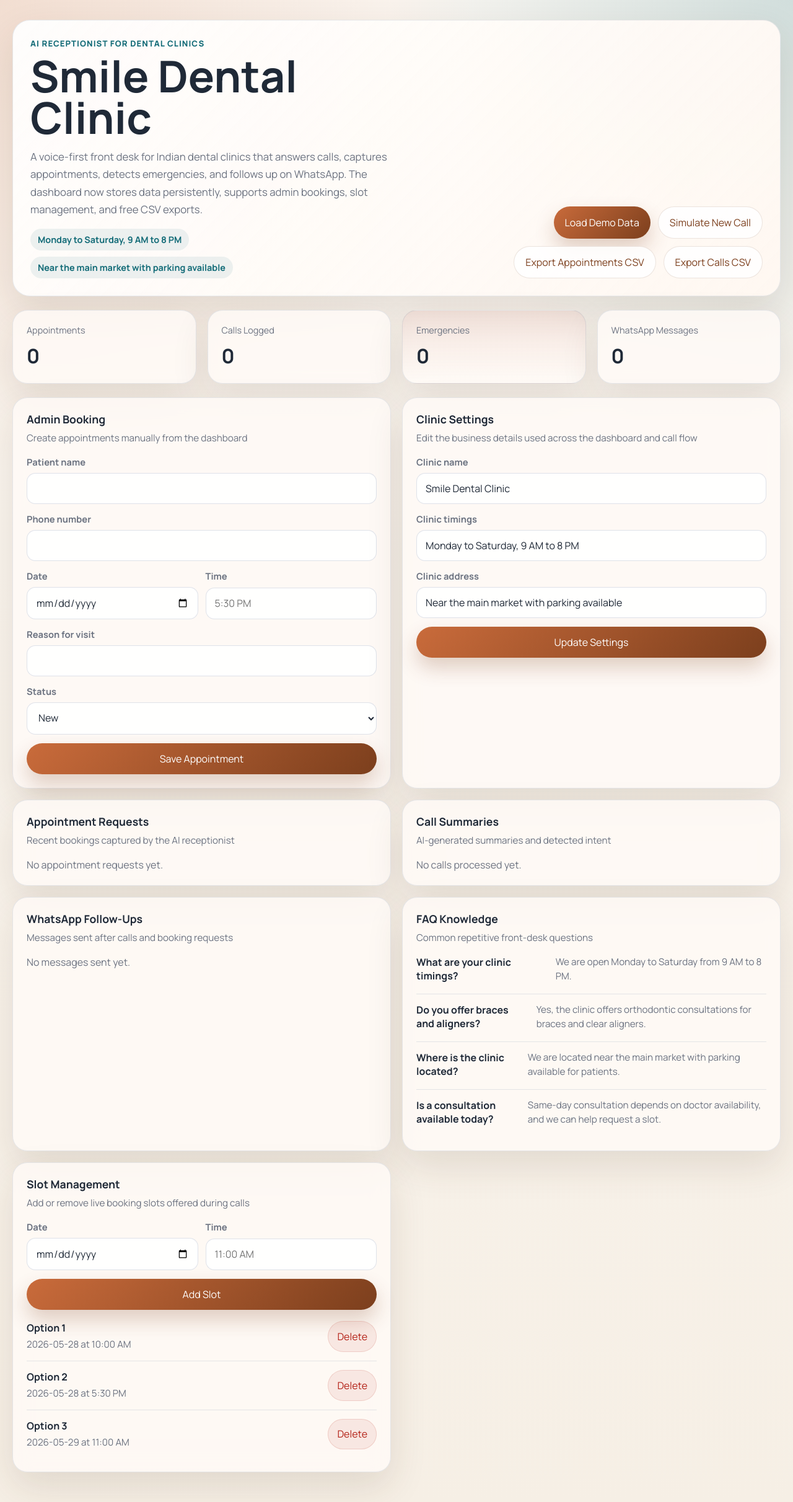
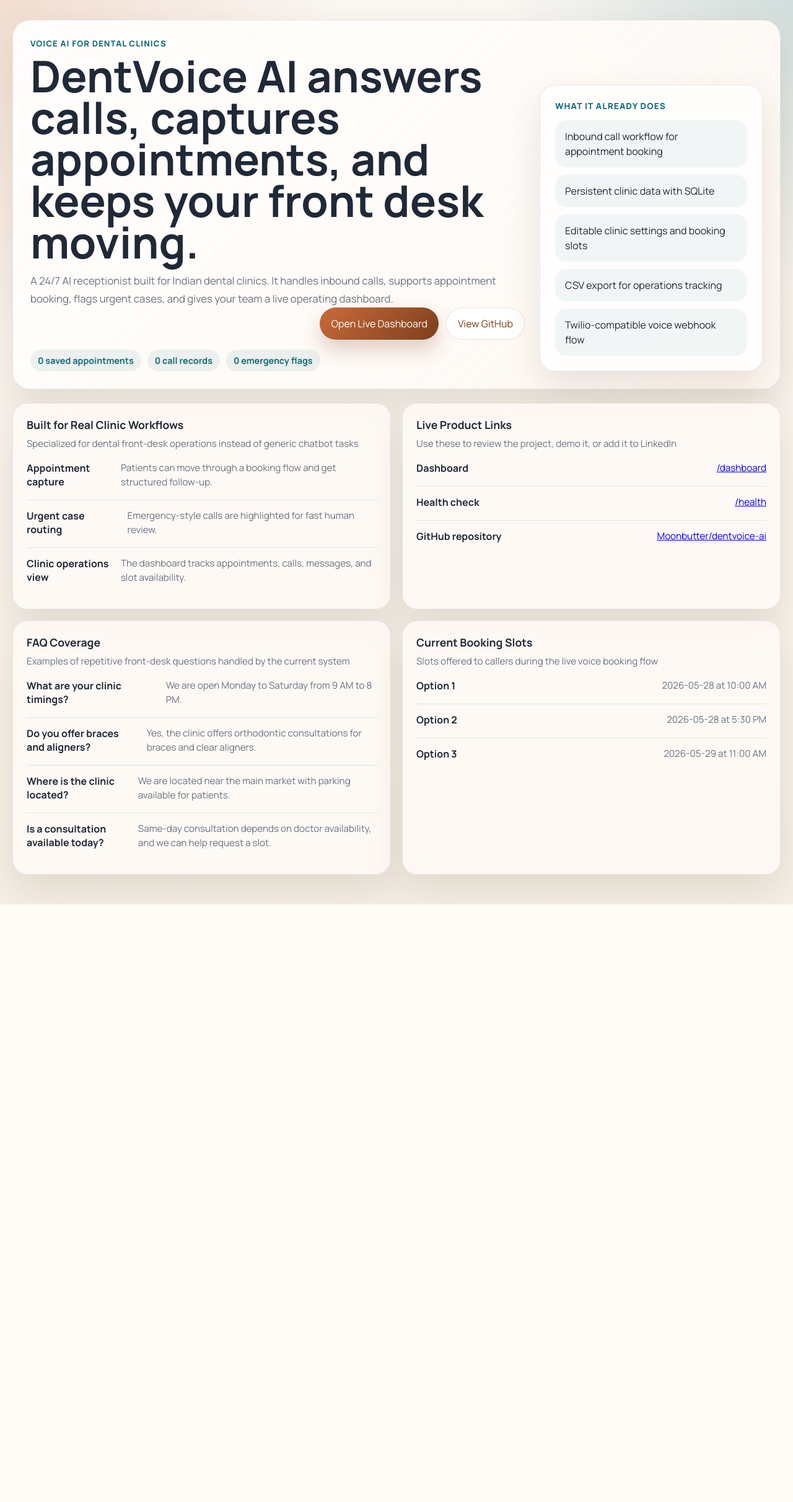
Before and after one commit to Moonbutter/dentvoice-ai, a FastAPI app: page / in a window 1280 px wide. Shown: the whole page at 62% size. After the commit the page ends 1459 px from the top, so only its background shows below. Run offline with FastAPI, Linux system fonts and the light colour scheme; data comes from the database, SQL or seed files in the repository; data that the repository does not hold is empty.

Commit message:
Add landing page and dashboard status editing

```diff
--- a/app/main.py
+++ b/app/main.py
@@ -521,6 +521,12 @@ init_db()
 
 
 @app.get("/", response_class=HTMLResponse)
+async def landing_page(request: Request) -> HTMLResponse:
+    context = build_dashboard_context()
+    return templates.TemplateResponse(request, "landing.html", context)
+
+
+@app.get("/dashboard", response_class=HTMLResponse)
 async def dashboard(request: Request) -> HTMLResponse:
     context = build_dashboard_context()
     return templates.TemplateResponse(request, "dashboard.html", context)
--- a/static/app.js
+++ b/static/app.js
@@ -109,3 +109,16 @@ document.querySelectorAll(".slot-delete").forEach((button) => {
     }
   });
 });
+
+document.querySelectorAll(".status-form").forEach((form) => {
+  form.addEventListener("change", async () => {
+    try {
+      const data = new FormData();
+      data.append("status", form.status.value);
+      await postForm(`/api/appointments/${form.dataset.appointmentId}/status`, data);
+      refreshPage();
+    } catch (error) {
+      alert(error.message);
+    }
+  });
+});
--- a/static/styles.css
+++ b/static/styles.css
@@ -26,12 +26,14 @@ body {
     linear-gradient(180deg, #fbf7f2 0%, var(--bg) 100%);
 }
 
+.landing-shell,
 .page-shell {
   width: min(1240px, calc(100% - 32px));
   margin: 0 auto;
   padding: 32px 0 48px;
 }
 
+.landing-hero,
 .hero {
   display: flex;
   justify-content: space-between;
@@ -44,6 +46,51 @@ body {
     linear-gradient(135deg, rgba(255, 255, 255, 0.7), rgba(255, 247, 240, 0.92)),
     rgba(255, 255, 255, 0.72);
   box-shadow: var(--shadow);
+}
+
+.landing-copy {
+  flex: 1;
+}
+
+.landing-card {
+  width: min(360px, 100%);
+  border: 1px solid var(--line);
+  border-radius: 24px;
+  background: rgba(255, 255, 255, 0.78);
+  padding: 24px;
+  box-shadow: var(--shadow);
+}
+
+.landing-card-label {
+  margin: 0 0 14px;
+  color: var(--accent);
+  font-size: 0.85rem;
+  font-weight: 800;
+  letter-spacing: 0.08em;
+  text-transform: uppercase;
+}
+
+.landing-grid {
+  display: grid;
+  gap: 18px;
+  grid-template-columns: repeat(2, minmax(0, 1fr));
+  margin-top: 22px;
+}
+
+.feature-list {
+  list-style: none;
+  margin: 0;
+  padding: 0;
+  display: grid;
+  gap: 12px;
+}
+
+.feature-list li {
+  padding: 14px 16px;
+  border-radius: 18px;
+  background: rgba(20, 108, 120, 0.06);
+  color: var(--ink);
+  line-height: 1.5;
 }
 
 .eyebrow {
@@ -279,6 +326,18 @@ select:focus {
   margin-top: 4px;
 }
 
+.status-form {
+  margin: 0;
+}
+
+.status-select {
+  min-width: 160px;
+  padding: 9px 12px;
+  border-radius: 999px;
+  font-size: 0.85rem;
+  font-weight: 700;
+}
+
 .record-meta {
   display: flex;
   flex-direction: column;
@@ -315,13 +374,16 @@ select:focus {
 }
 
 @media (max-width: 900px) {
+  .landing-hero,
   .hero,
   .stats-grid,
+  .landing-grid,
   .content-grid,
   .split-grid {
     grid-template-columns: 1fr;
   }
 
+  .landing-hero,
   .hero {
     align-items: start;
     flex-direction: column;
--- a/templates/dashboard.html
+++ b/templates/dashboard.html
@@ -22,6 +22,7 @@
         </div>
       </div>
       <div class="hero-actions">
+        <a class="secondary-button link-button" href="/">View Landing Page</a>
         <button id="seed-demo" class="primary-button">Load Demo Data</button>
         <button id="simulate-call" class="secondary-button">Simulate New Call</button>
         <a class="secondary-button link-button" href="/api/export/appointments.csv">Export Appointments CSV</a>
@@ -133,7 +134,13 @@
                   <div class="record-meta">
                     <span>{{ item.preferred_date }}</span>
                     <span>{{ item.preferred_time }}</span>
-                    <span class="pill">{{ item.status.replace("_", " ").title() }}</span>
+                    <form class="status-form" data-appointment-id="{{ item.id }}">
+                      <select name="status" class="status-select">
+                        {% for status in statuses %}
+                          <option value="{{ status }}" {% if item.status == status %}selected{% endif %}>{{ status.replace("_", " ").title() }}</option>
+                        {% endfor %}
+                      </select>
+                    </form>
                   </div>
                 </li>
               {% endfor %}
--- /dev/null
+++ b/templates/landing.html
@@ -0,0 +1,124 @@
+<!DOCTYPE html>
+<html lang="en">
+<head>
+  <meta charset="UTF-8">
+  <meta name="viewport" content="width=device-width, initial-scale=1.0">
+  <title>DentVoice AI</title>
+  <link rel="preconnect" href="https://fonts.googleapis.com">
+  <link rel="preconnect" href="https://fonts.gstatic.com" crossorigin>
+  <link href="https://fonts.googleapis.com/css2?family=Manrope:wght@400;500;700;800&display=swap" rel="stylesheet">
+  <link rel="stylesheet" href="/static/styles.css">
+</head>
+<body>
+  <main class="landing-shell">
+    <section class="landing-hero">
+      <div class="landing-copy">
+        <p class="eyebrow">Voice AI for Dental Clinics</p>
+        <h1>DentVoice AI answers calls, captures appointments, and keeps your front desk moving.</h1>
+        <p class="hero-copy">A 24/7 AI receptionist built for Indian dental clinics. It handles inbound calls, supports appointment booking, flags urgent cases, and gives your team a live operating dashboard.</p>
+        <div class="hero-actions">
+          <a class="primary-button link-button" href="/dashboard">Open Live Dashboard</a>
+          <a class="secondary-button link-button" href="https://github.com/Moonbutter/dentvoice-ai">View GitHub</a>
+        </div>
+        <div class="hero-meta">
+          <span>{{ stats.appointments }} saved appointments</span>
+          <span>{{ stats.calls }} call records</span>
+          <span>{{ stats.emergencies }} emergency flags</span>
+        </div>
+      </div>
+      <div class="landing-card">
+        <p class="landing-card-label">What it already does</p>
+        <ul class="feature-list">
+          <li>Inbound call workflow for appointment booking</li>
+          <li>Persistent clinic data with SQLite</li>
+          <li>Editable clinic settings and booking slots</li>
+          <li>CSV export for operations tracking</li>
+          <li>Twilio-compatible voice webhook flow</li>
+        </ul>
+      </div>
+    </section>
+
+    <section class="landing-grid">
+      <article class="panel">
+        <div class="panel-header">
+          <h2>Built for Real Clinic Workflows</h2>
+          <p>Specialized for dental front-desk operations instead of generic chatbot tasks</p>
+        </div>
+        <div class="panel-body">
+          <ul class="faq-list">
+            <li>
+              <strong>Appointment capture</strong>
+              <span>Patients can move through a booking flow and get structured follow-up.</span>
+            </li>
+            <li>
+              <strong>Urgent case routing</strong>
+              <span>Emergency-style calls are highlighted for fast human review.</span>
+            </li>
+            <li>
+              <strong>Clinic operations view</strong>
+              <span>The dashboard tracks appointments, calls, messages, and slot availability.</span>
+            </li>
+          </ul>
+        </div>
+      </article>
+
+      <article class="panel">
+        <div class="panel-header">
+          <h2>Live Product Links</h2>
+          <p>Use these to review the project, demo it, or add it to LinkedIn</p>
+        </div>
+        <div class="panel-body">
+          <ul class="faq-list">
+            <li>
+              <strong>Dashboard</strong>
+              <span><a href="/dashboard">/dashboard</a></span>
+            </li>
+            <li>
+              <strong>Health check</strong>
+              <span><a href="/health">/health</a></span>
+            </li>
+            <li>
+              <strong>GitHub repository</strong>
+              <span><a href="https://github.com/Moonbutter/dentvoice-ai">Moonbutter/dentvoice-ai</a></span>
+            </li>
+          </ul>
+        </div>
+      </article>
+
+      <article class="panel">
+        <div class="panel-header">
+          <h2>FAQ Coverage</h2>
+          <p>Examples of repetitive front-desk questions handled by the current system</p>
+        </div>
+        <div class="panel-body">
+          <ul class="faq-list">
+            {% for item in faqs %}
+              <li>
+                <strong>{{ item.question }}</strong>
+                <span>{{ item.answer }}</span>
+              </li>
+            {% endfor %}
+          </ul>
+        </div>
+      </article>
+
+      <article class="panel">
+        <div class="panel-header">
+          <h2>Current Booking Slots</h2>
+          <p>Slots offered to callers during the live voice booking flow</p>
+        </div>
+        <div class="panel-body">
+          <ul class="faq-list">
+            {% for item in slots %}
+              <li>
+                <strong>Option {{ item.option }}</strong>
+                <span>{{ item.date }} at {{ item.time }}</span>
+              </li>
+            {% endfor %}
+          </ul>
+        </div>
+      </article>
+    </section>
+  </main>
+</body>
+</html>
```
